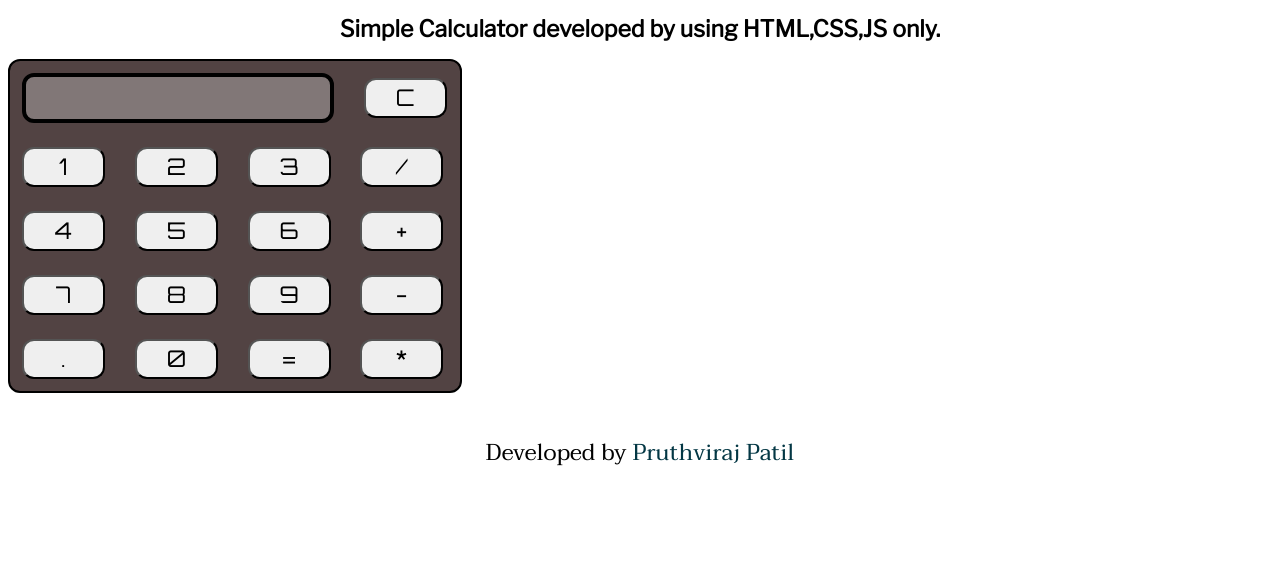
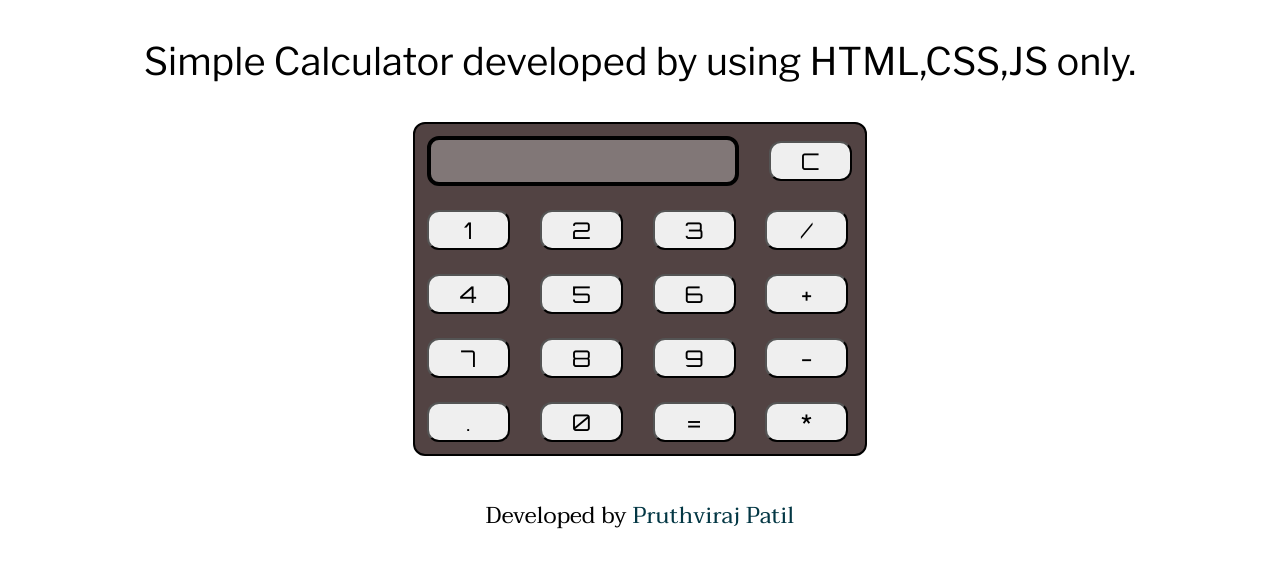
Before and after one commit to pruthvirajp04/Simple-Calculator, a plain HTML site: page index.html in a window 1280 px wide. Drawn offline with nearby package versions, Linux system fonts and the light colour scheme.

Commit message:
Update index.html

```diff
--- a/index.html
+++ b/index.html
@@ -9,11 +9,11 @@
 </head>
 <body>
     <div class="main-head">
-        <h1>
+        <p>
             Simple Calculator developed by using HTML,CSS,JS only.
-        </h1>
+      </p>
     </div>
-
+   <div class="main-calci">
     <div class="main-calculator">
         <input class = "display-box" type = "text" id = "result" disabled />
         <input class = "button" type = "button" value = "C" onclick = "clearScreen()" id="clear"/>
@@ -40,6 +40,8 @@
        <input class = "button" type = "button" value = "*" onclick = "display('*')" />
 
     </div>
+</div>
+
 <div class="credits">
     Developed by <a href="https://pruthvirajp04.github.io/pruthvirajpatil/index.html" target="_blank">Pruthviraj Patil</a>
 </div>
```
